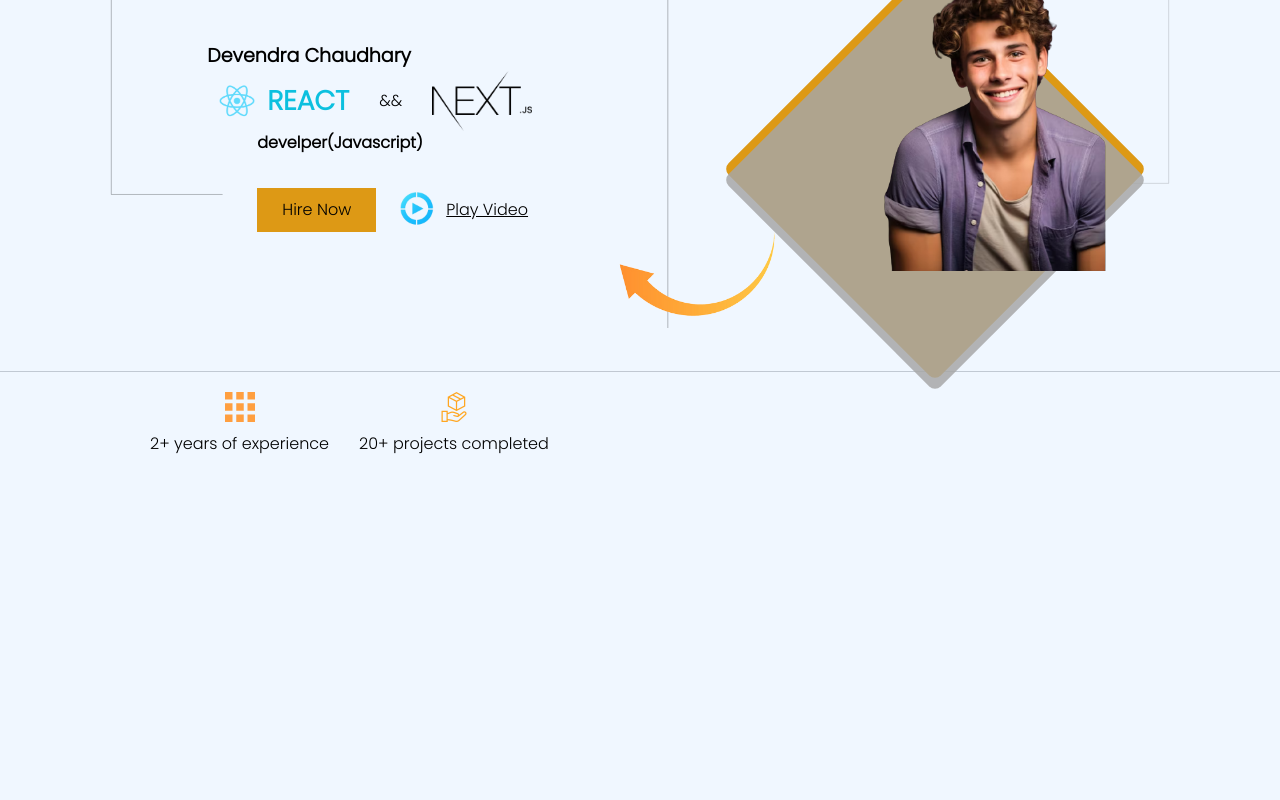
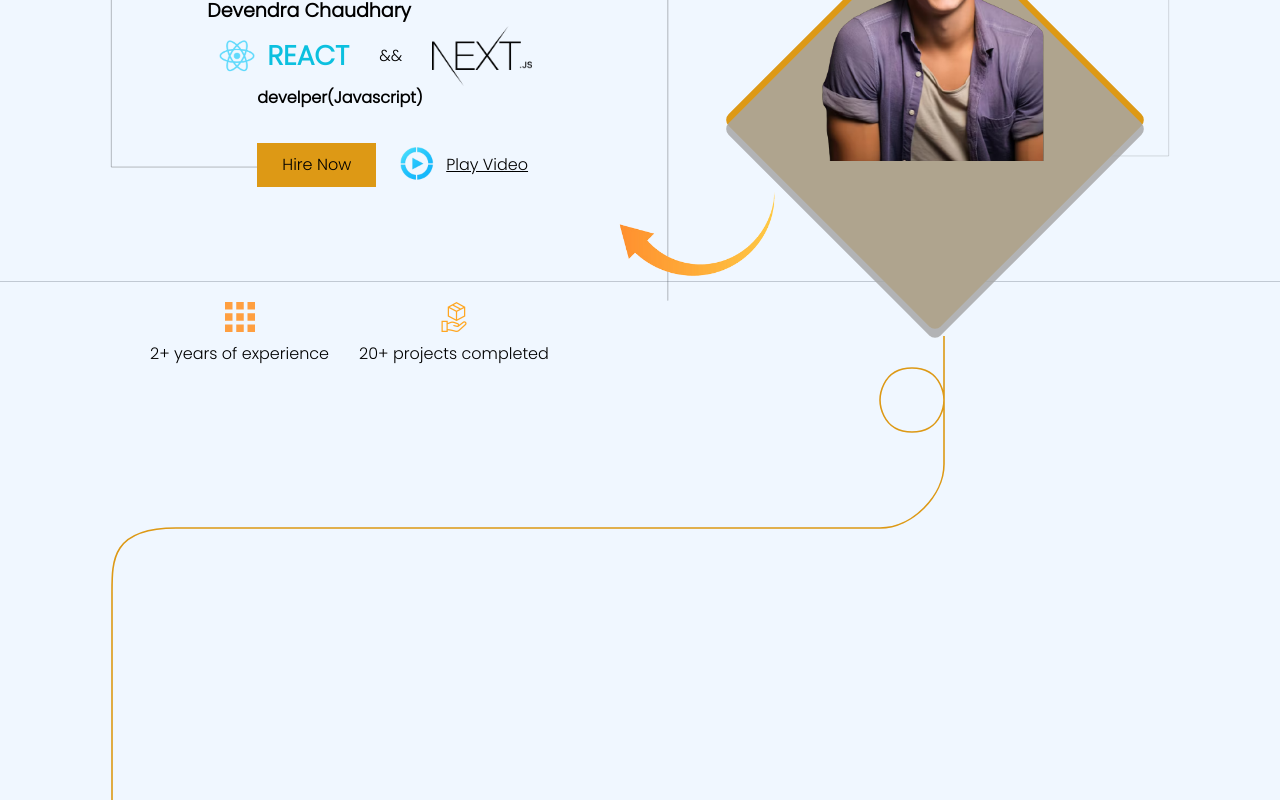
Before and after one commit to Devendra0123/deven-portfolio, a Next.js app: page / in a window 1280 px wide. Shown: the part 240-1040 px from the top of the page. Before the commit the page ends 851 px from the top, so only its background shows below. Built offline with nearby package versions, Linux system fonts and the light colour scheme.

Commit message:
added yellow line

```diff
--- a/app/page.tsx
+++ b/app/page.tsx
@@ -1,11 +1,18 @@
 import MainSection from "@/components/MainSection";
 import SvgPath from "@/components/SvgPath/SvgPath";
+import SvgPath3 from "@/components/SvgPath/SvgPath3";
 
 export default function Home() {
   return (
     <main className="mt-[-20px] relative max-w-full overflow-hidden min-h-[90vh] flex flex-col">
       <SvgPath />
       <MainSection />
+      <div className="relative w-full min-h-[100vh]">
+        <div className="w-full h-full absolute top-0 mt-[-30px]">
+          <SvgPath3 />
+        </div>
+
+      </div>
     </main>
   );
 }
--- a/components/MainSection/RightSection.tsx
+++ b/components/MainSection/RightSection.tsx
@@ -7,20 +7,23 @@ const RightSection = () => {
       style={{
         zIndex: 1,
       }}
-      className="w-[45%] h-[70vh] relative flex justify-center items-center"
+      className="w-[45%] h-[470px] relative flex justify-center items-center"
     >
       <div className="absolute top-[55%] left-[50%] transform -translate-x-[50%] -translate-y-[50%] w-[300px] h-[300px] bg-yellow1 rounded-lg rotate-45 "></div>
       <div className="absolute top-[57%] left-[50%] transform -translate-x-[50%] -translate-y-[50%] w-[300px] h-[300px] bg-gray1 opacity-[83%] rounded-lg rotate-45 "></div>
-      <div className="absolute bottom-[50px] left-[-100px]">
+      <div className="absolute top-[0%] left-[50%] transform -translate-x-[50%]">
         {/*...Personal Image...*/}
-        <div className="w-[300px] h-[300px] absolute -top-[100%] left-[100%] ">
+        <div className="w-[300px] h-[300px] relative">
           <Image
             src="/person.png"
             alt=""
-           fill
+            fill
             className="object-contain"
           />
         </div>
+      </div>
+
+      <div className="absolute left-[-100px] bottom-[0px]">
         {/*...Arrow Icon...*/}
         <div className="relative w-[300px] h-[200px]">
           <Image
--- a/components/MainSection/index.tsx
+++ b/components/MainSection/index.tsx
@@ -1,7 +1,6 @@
 import React from "react";
 import LeftSection from "./LeftSection";
 import RightSection from "./RightSection";
-import Image from "next/image";
 import { shortInfo } from "@/data/shortInfo";
 import ShortInfoCard from "../Card/ShortInfoCard";
 import SvgPath2 from "../SvgPath/SvgPath2";
--- a/components/SvgPath/SvgPath.tsx
+++ b/components/SvgPath/SvgPath.tsx
@@ -49,17 +49,16 @@ const SvgPath = () => {
   return (
     <div className="absolute top-0 left-0 right-0">
       <svg
-        className="flex items-center justify-center"
-        height="500"
+        className=""
         id="visual"
         xmlns="http://www.w3.org/2000/svg"
         viewBox="0 -0.3 23 8"
-        style={{ width: "100%" }}
+        style={{ width: "100%", height: "auto" }}
       >
         <path
           ref={pathRef1}
           className="opacity-[25%]"
-          d="M 0 0 H 23 H 2 V 5.2 H 4 H 2 V 0 H 12 V 7.6 V 0 H 21 V 5 H 19"
+          d="M 0 0 H 23 H 2 V 5.2 H 5 H 2 V 0 H 12 V 7.6 V 0 H 21 V 5 H 19"
           stroke="#000"
           strokeWidth="0.01"
           fill="none"
--- a/components/SvgPath/SvgPath2.tsx
+++ b/components/SvgPath/SvgPath2.tsx
@@ -73,8 +73,8 @@ const SvgPath2 = () => {
       />
       <circle
         ref={circle2Ref}
-        cx="0" // Initial position (adjust as needed)
-        cy="0" // Initial position (adjust as needed)
+        cx="2" // Initial position (adjust as needed)
+        cy="2" // Initial position (adjust as needed)
         r="0.05" // Radius of the circle
         fill="orange" // Circle color
       />
--- /dev/null
+++ b/components/SvgPath/SvgPath3.tsx
@@ -0,0 +1,26 @@
+import React from 'react';
+
+const SvgPath3 = () => {
+    return (
+        <svg
+            style={{
+                width: "100%", // Adjust the width to fill the container
+                height: "auto",
+                zIndex: 0
+            }}
+            className=""
+            id="visual"
+            xmlns="http://www.w3.org/2000/svg"
+            viewBox="-29.5 -0 40 30" // Adjusted viewBox to show the entire path
+        >
+            <path
+                d="M 0 0 V 2 C 0 2 0 3 -1 3 C -2 3 -2 2 -2 2 C -2 2 -2 1 -1 1 C 0 1 0 2 0 2 V 4 C 0 5 -1 6 -2 6 H -14 H -24 C -26 6 -26 7 -26 8 V 16 V 28"
+                stroke="#DD9915"
+                strokeWidth="0.05"
+                fill="none"
+            />
+        </svg>
+    );
+};
+
+export default SvgPath3;
```
